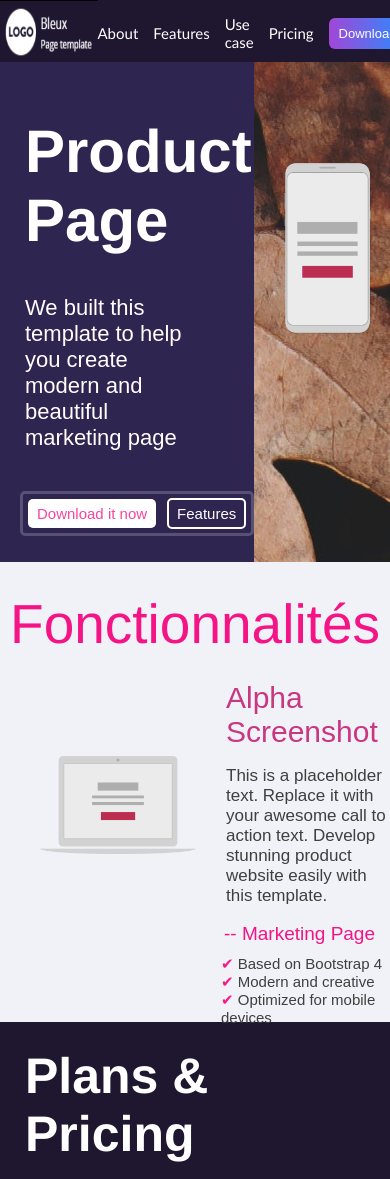
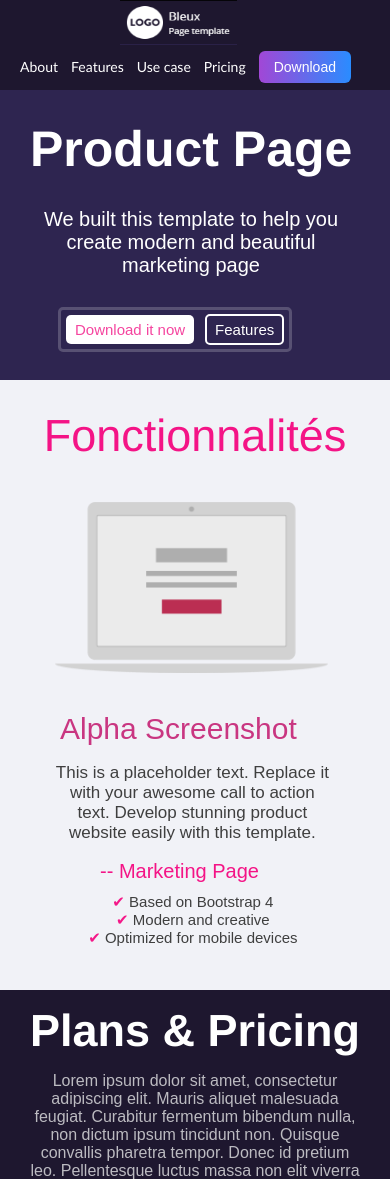
Before and after one commit to sofia-garcia30/Proyecto-Bleux, a plain HTML site: page index.html in a window 390 px wide. Shown: the top 1179 px of the page. Drawn offline with Linux system fonts and the light colour scheme.

Commit message:
tercer commit

```diff
--- a/index.html
+++ b/index.html
@@ -44,7 +44,9 @@
             <h2 class="titulo02">Fonctionnalités</h2>
         </div>
         <div class="cajaSola">
-            <img src="assets/laptop.png" alt="imagen03" class="imagen03">
+            <div class="columna02">
+                <img src="assets/laptop.png" alt="imagen03" class="imagen03">
+            </div>
             <div class="columna">
                 <div class="grupo01">
                     <h2 class="titulo03">Alpha Screenshot</h2>
@@ -147,7 +149,7 @@
     <footer>
         <div class="cajaGrande">
             <div class="cajaPequeña01">
-                <p class="texto06">© Website made by  <span class="rosado">  Mivfx </span>- contact@address.com</p>
+                <p class="texto06">© Website made by <span class="rosado"> Mivfx </span>- contact@address.com</p>
             </div>
             <div class="cajaPequeña02">
                 <img src="./assets/Facebook.png" alt="imagen07" class="icono01">
--- a/styles/styles.css
+++ b/styles/styles.css
@@ -759,4 +759,201 @@ body{
             padding-top: 40px;
         }
     }
+
+    @media (max-width: 480px){
+        .imagen01{
+            width: 30%;
+            height: 70%;
+            margin-left: 120px;
+        }
+
+        .caja01{
+            height: 90px;
+        }
+
+        .header{
+            display: flex;
+            flex-direction: column;
+        }
+
+        .titulo02{
+            font-size: 45px;
+        }
+
+        .columna{
+            padding-left: 5px;
+        }
+
+        .lista{
+            gap: 13px;
+            font-size: 14px;
+            margin-top: 6px;
+            padding-left: 20px;
+        }
+
+
+        .degradado{
+            font-size: 14px;
+            padding: 8px 15px;
+        }
+
+        .derecha{
+            display: none;
+        }
+
+        .izquierda{
+            width: 100%;
+        }
+
+        .titulo01{
+            padding-top: 0px;
+            margin-top: 30px;
+            font-size: 50px;
+            width: 90%;
+            padding-left: 30px;
+        }
+
+        .texto01{
+            font-size: 20px;
+            display: flex;
+            text-align: center;
+            padding-left: 35px;
+            width: 80%;
+            margin-top: 30px;
+        }
+
+        .botones{
+            margin-left: 58px;
+            margin-top: 30px;
+        }
+
+        .caja02{
+            height: 290px;
+        }
+
+        .cajaSola{
+            display: flex;
+            flex-direction: column;
+        }
+
+        .imagen03{
+            padding-bottom: 10px;
+            padding-top: 40px;
+            width: 70%;
+            padding-left: 55px;
+        }
+
+        .lista03{
+            font-size: 18px;
+            padding-left: 33px;
+        }
+
+        .titulo03{
+            width: 150%;
+            margin-left: 55px;
+        }
+
+        .caja03{
+            height: 610px;
+        }
+
+        .texto02{
+            width: 160%;
+            padding-left: 47px;
+            display: flex;
+            text-align: center;
+        }
+
+        .titulo04{
+            font-size: 20px;
+            width: 105%;
+            padding-left: 95px;
+        }
+
+        .columnas{
+            display: flex;
+            flex-direction: column;
+        }
+
+        .lista02{
+            width: 140%;
+            padding-left: 65px;
+            display: flex;
+            flex-direction: column;
+            text-align: center;
+        }
+
+        .titulo05{
+            font-size: 45px;
+            margin: 15px;
+        }
+
+        .texto03{
+            width: 85%;
+            font-size: 16px;
+        }
+
+        .caja04{
+            height: 1950px;
+        }
+
+        .columnas{
+            gap: 30px;
+            padding-left: 50px;
+        }
+
+        .columna01{
+            width: 85%;
+        }
+
+        .imagen04{
+            padding-left: 90px;
+        }
+
+        .titulo06{
+            font-size: 22px;
+            padding-left: 2px;
+        }
+
+        .texto04{
+            font-size: 35px;
+        }
+
+        .texto07{
+            font-size: 19px;
+        }
+
+        .lista04{
+            padding-left: 15px;
+        }
+
+        .texto05{
+            width: 90%;
+            padding-left: 15px;
+            font-size: 17px;
+        }
+
+        .boton03{
+            margin-left: 67px;
+        }
+
+        .boton04{
+            margin-left: 67px;
+        }
+
+        .icono01{
+            padding-left: 15px;
+        }
+
+        .icono02{
+            width: 16%;
+            padding-left: 15px;
+        }
+
+        .texto06{
+            font-size: 14px;
+            padding-left: 15px;
+            padding-right: 13px;
+        }
+    }
 }
```
